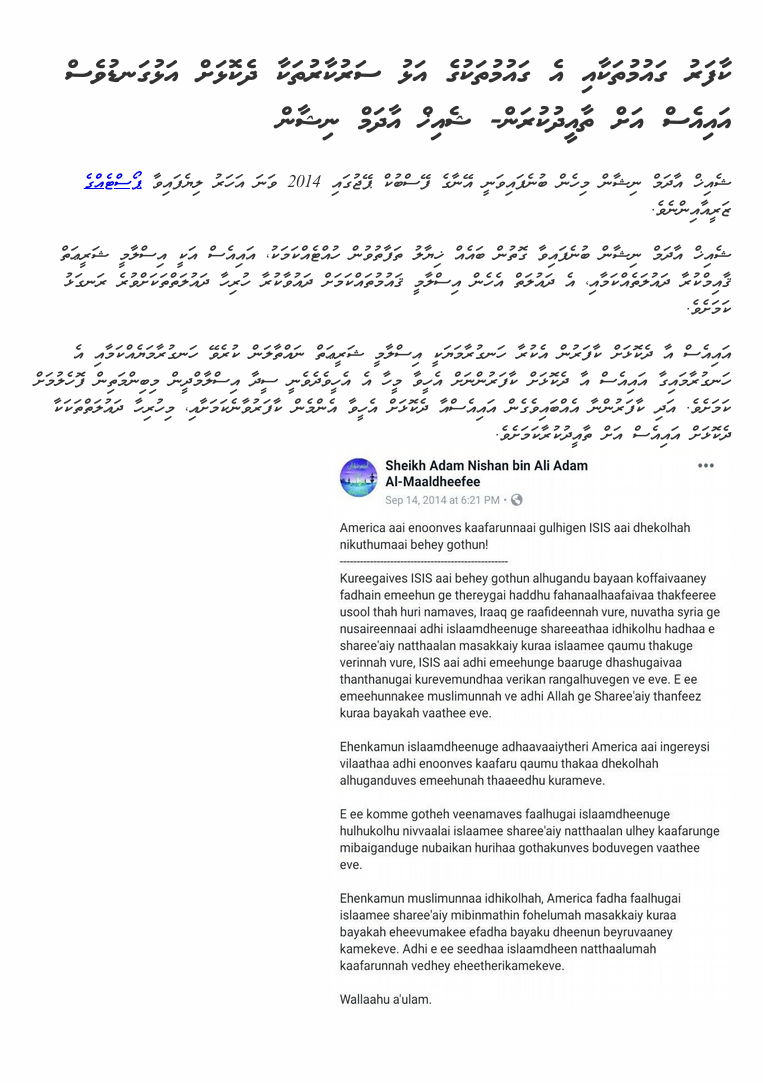
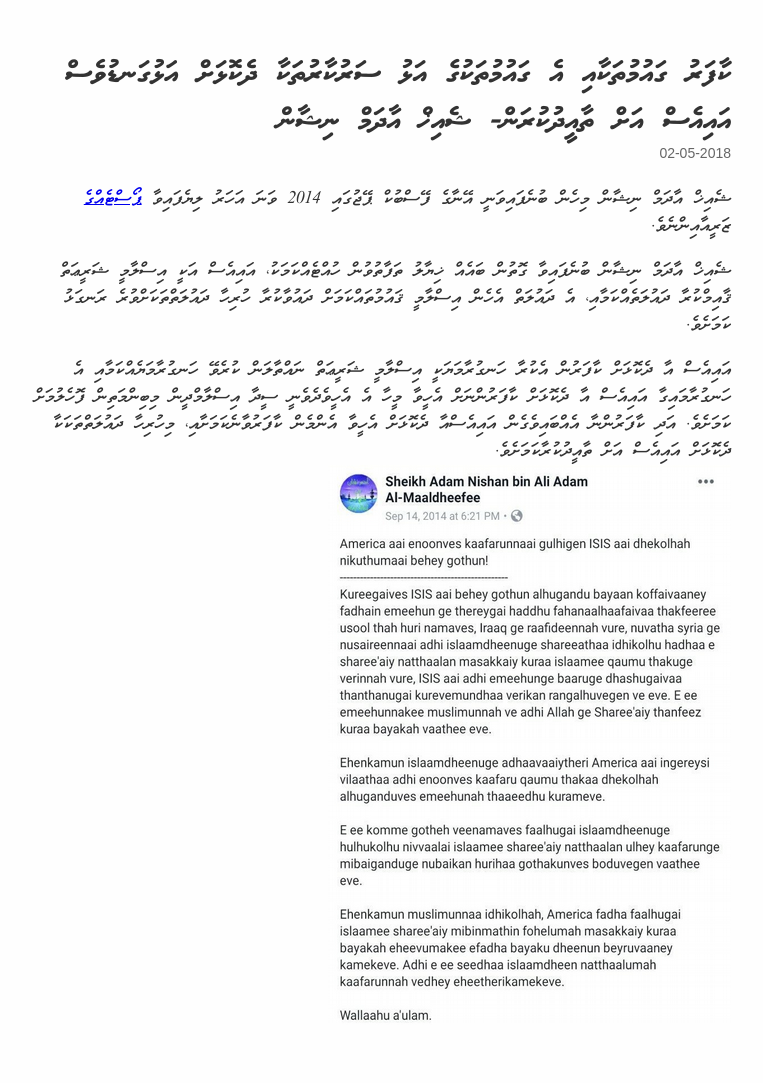
Before and after one commit to holhuashi/holhuashi, a Jekyll site: the page built from _posts/2018-05-02-adam-nishan-is.md, in a window 1280 px wide. Shown: the whole page, without its empty margins (259-1022 px from the left). Built offline with Jekyll 4.4.1, drawn with Linux system fonts in a browser that asks for light colours.

Commit message:
Update post.html

```diff
--- a/_layouts/post.html
+++ b/_layouts/post.html
@@ -2,6 +2,7 @@
 layout: default
 ---
 <h1>{{ page.title }}</h1>
+<p class="meta">{{ page.date | date: "%d-%m-%Y" }}</p>
 
 <div class="content">
 {{ content }}
```
